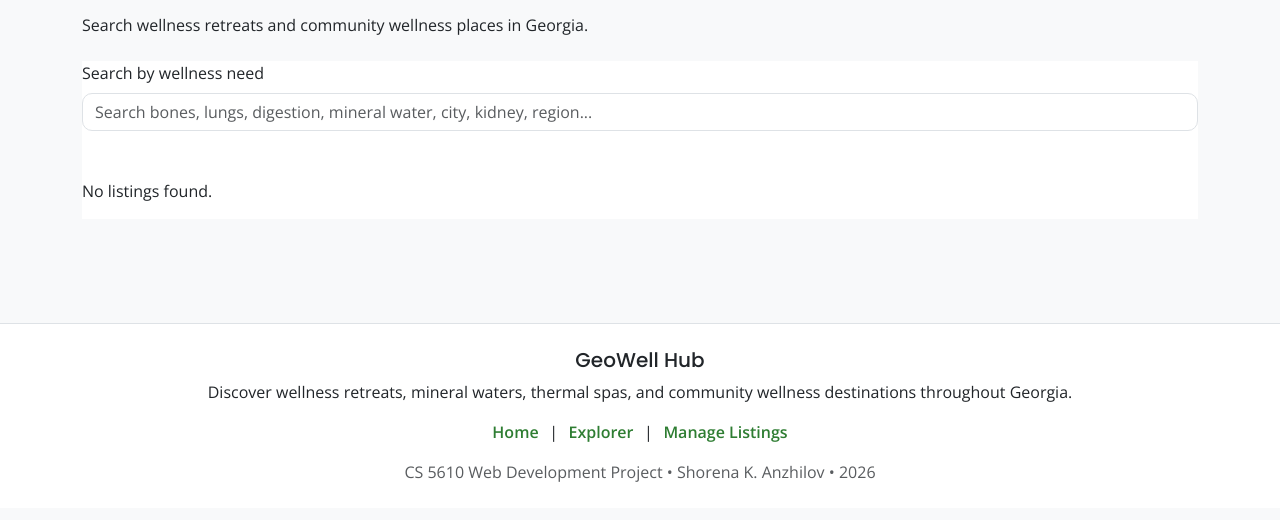
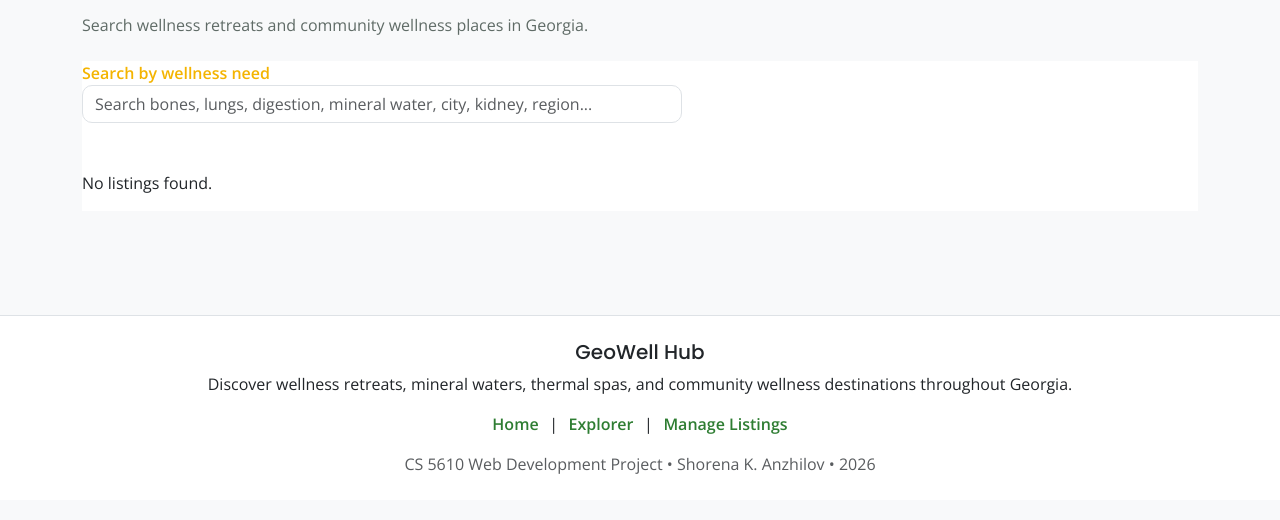
Before and after one commit to ShorenaK/GeoWellHub, a website with bundled scripts: page frontend/explorer.html in a window 1280 px wide. Shown: the part 204-724 px from the top of the page. Built offline with nearby package versions, Linux system fonts and the light colour scheme; no server answers.

Commit message:
js file edited

```diff
--- a/frontend/css/styles.css
+++ b/frontend/css/styles.css
@@ -256,7 +256,15 @@ h5,
 }
 
 .search-container {
-  max-width: 700px;
+  max-width: 600px;
+}
+
+.search-label {
+  color: var(--wellness-gold);
+  font-weight: 800;
+}
+header p {
+  color: #5f6b66;
 }
 
 /* ==========================================
--- a/frontend/explorer.html
+++ b/frontend/explorer.html
@@ -105,8 +105,10 @@
 
       <main>
         <!-- Search box -->
-        <div class="mb-3">
-          <label for="search-input" class="form-label">Search by wellness need</label>
+        <div class="mb-3 search-container">
+          <label for="search-input" class="search-label">
+  Search by wellness need
+</label>
 
           <input
             type="text"
--- a/frontend/js/explorer.js
+++ b/frontend/js/explorer.js
@@ -117,7 +117,7 @@ function displayListings(retreats, communityListings) {
         }
 
         <div class="card-body d-flex flex-column">
-          <span class="badge text-bg-success mb-2 align-self-start">
+          <span class="badge community-badge mb-2 align-self-start">
           Community Wellness Listing
           </span>
 
@@ -139,12 +139,14 @@ function displayListings(retreats, communityListings) {
             <strong>Rating:</strong> ${listing.rating || "Not rated"}
           </p>
 
+        <div class="mt-auto pt-2">
   <a
     href="./details.html?type=community&id=${listing._id}"
     class="btn btn-primary view-details-btn"
   >
     View Details
   </a>
+</div>
         </div>
       </div>
     `;
```
Lines whose indentation alone changed are shown as unchanged.
